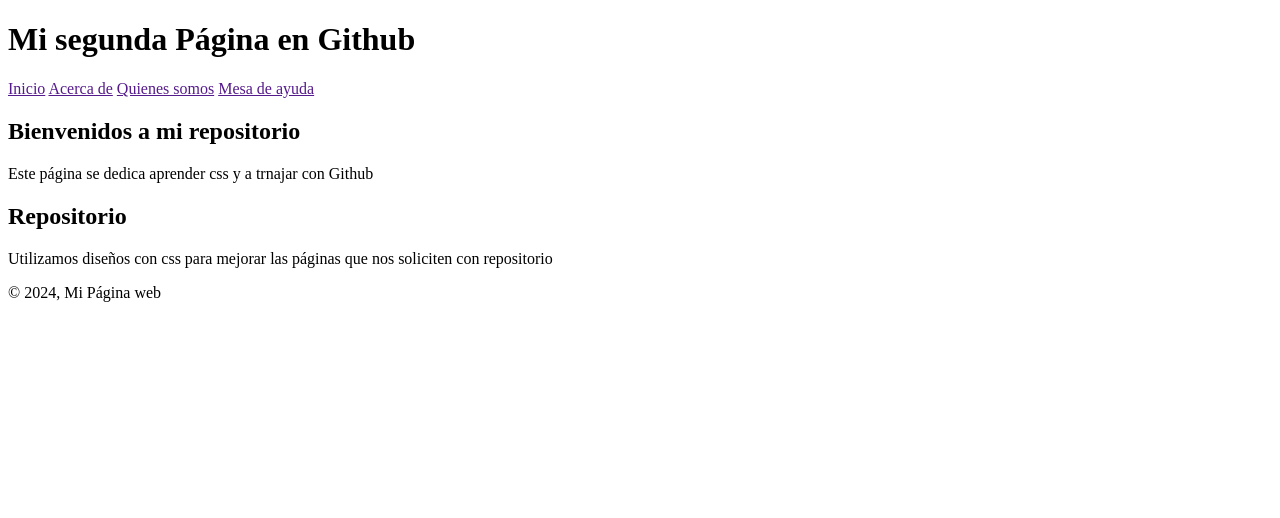
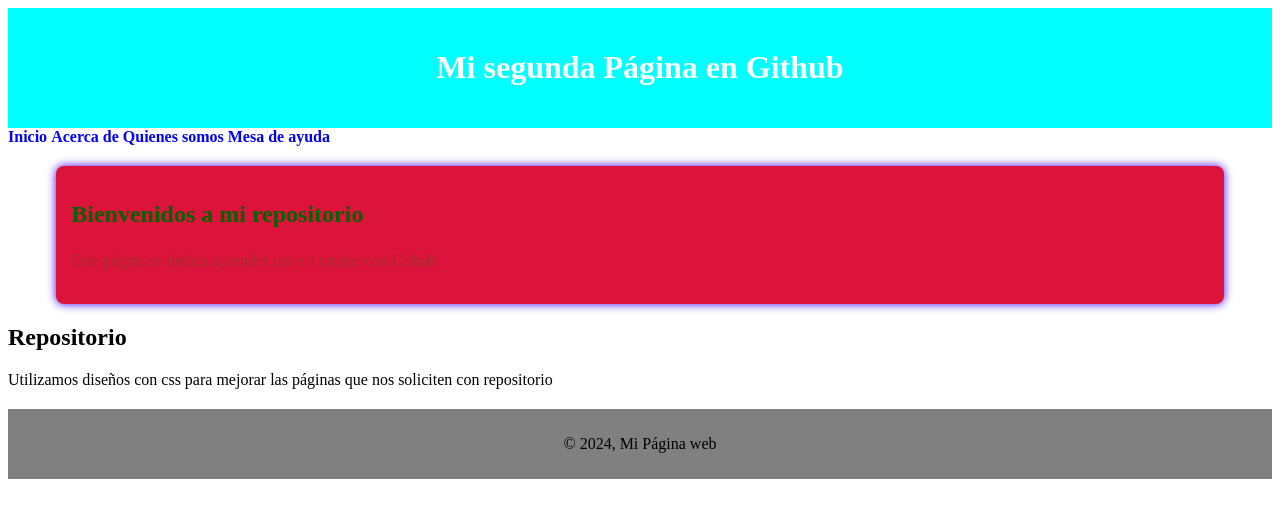
Before and after one commit to patricio11-loki/sesion9, a plain HTML site: page index.html in a window 1280 px wide. Drawn offline with Linux system fonts and the light colour scheme.

Commit message:
aplicarestilos

```diff
--- /dev/null
+++ b/estilos.css
@@ -0,0 +1,39 @@
+/*Estilo al encabezado*/
+header{
+    background-color: aqua;
+    padding: 20px;
+    text-align: center;
+    color:white;
+}
+/*Estilo para la barra de navegación*/
+nav a{
+    color:blue;
+    text-decoration: lightseagreen;
+    font-weight: bold;
+}nav a:hover{
+    color: blueviolet;
+}
+/*Estilo para la sección principal*/
+.contenedor{
+    width: 90%;
+    margin: 20px auto;
+    padding: 15px;
+    background-color: crimson;
+    border-radius: 8px;
+    box-shadow: 0 0 10px rgb(68, 0, 255);
+}
+.contenedor h2{
+    color: darkgreen;
+}
+.contenedor p{
+    color: brown;
+    font-size: 16px;
+    line-height: 1.6;
+}
+/*Estilo pie de página*/
+footer{
+    background-color: gray;
+    text-align: center;
+    padding: 10px;
+    margin-top: 20px;
+}
--- a/index.html
+++ b/index.html
@@ -6,6 +6,7 @@
     <title>
         Laboratorio 9
     </title>
+    <link rel="stylesheet" href="estilos.css">
 </head>
 <body>
     <header>
@@ -20,7 +21,7 @@
         <a href="">Mesa de ayuda</a>
     </nav>
     <main>
-        <div>
+        <div class="contenedor">
             <h2>
                 Bienvenidos a mi repositorio
             </h2>
```
